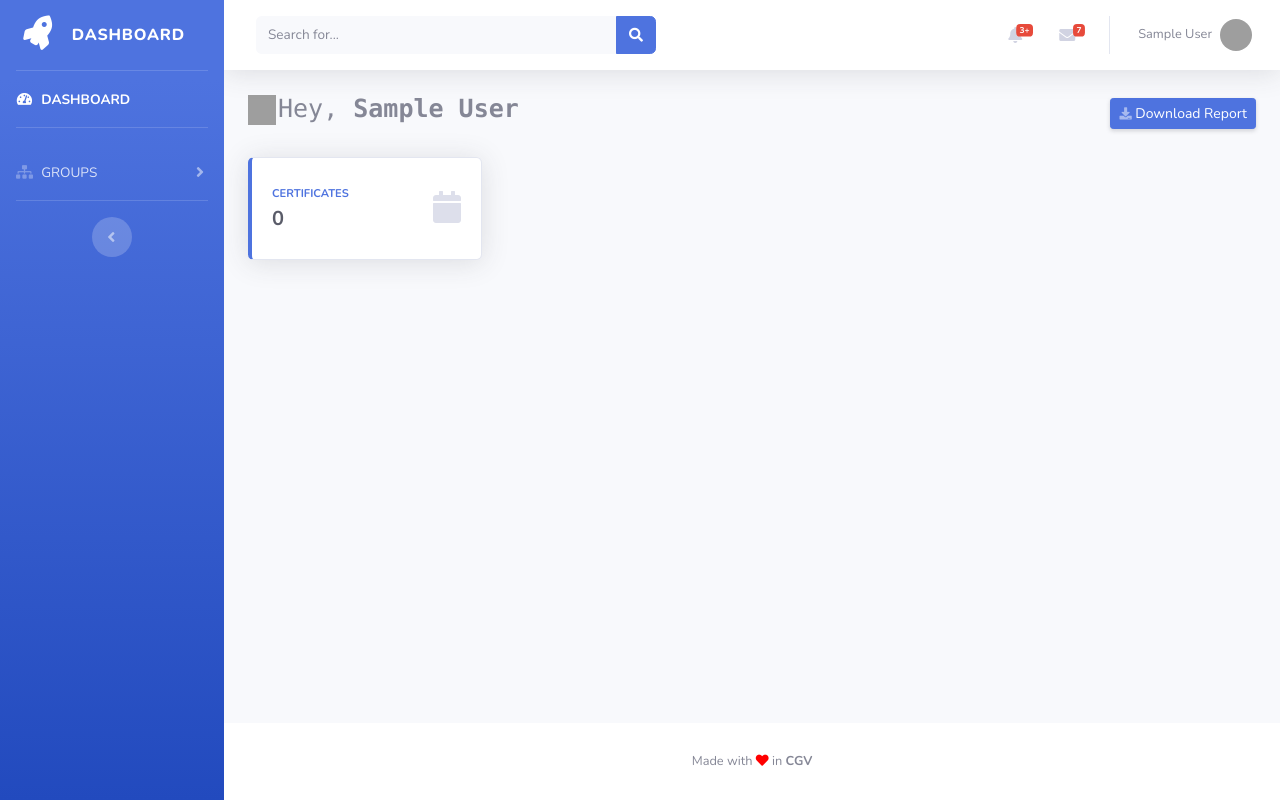
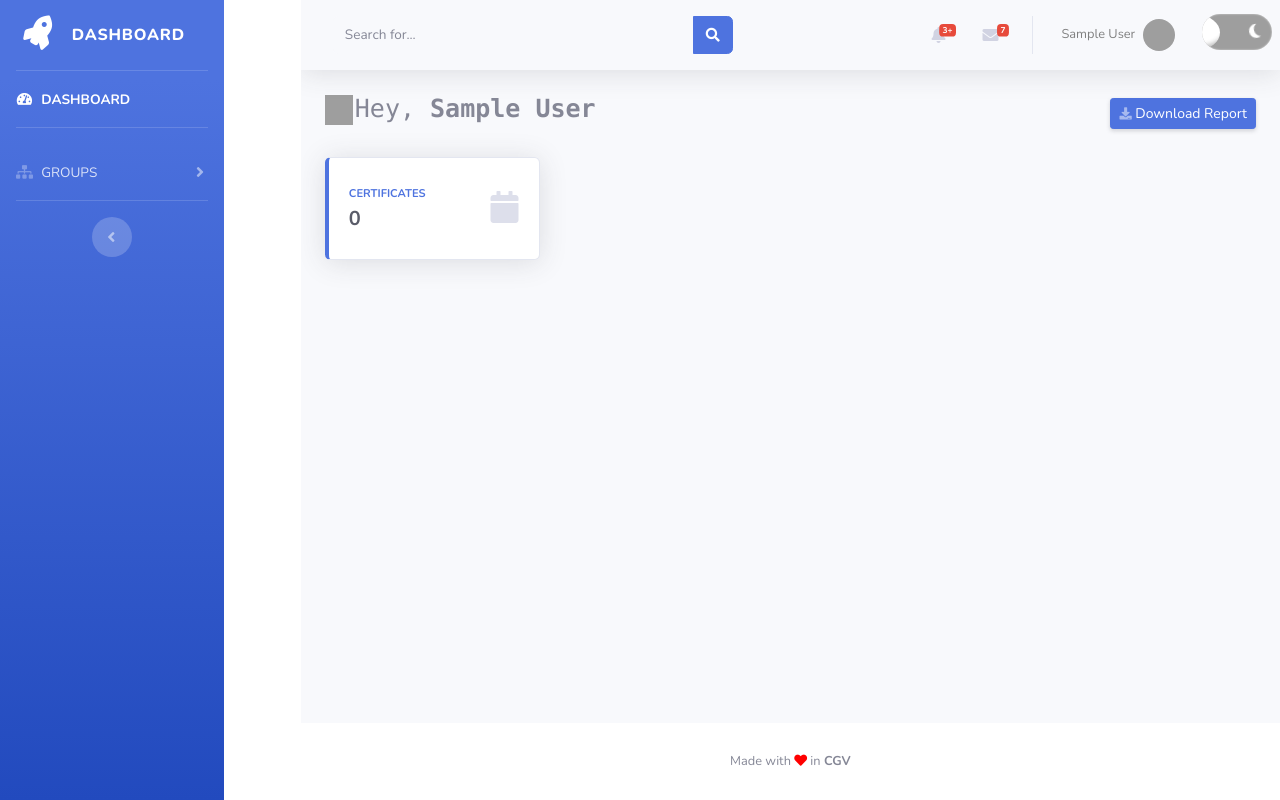
Before and after one commit to vigneshshettyin/Flask-Generate-Certificate, a Flask app: page /dashboard in a window 1280 px wide. Run offline with Flask 2, Linux system fonts and the light colour scheme; the visitor is signed in with stand-in values (Sample User, id 1); data comes from the database, SQL or seed files in the repository; data that the repository does not hold is empty; some libraries are stand-ins or nearby versions; grey boxes are pictures that could not be loaded.

Commit message:
added the dark mode in dashboard

```diff
--- a/templates/dashboard.html
+++ b/templates/dashboard.html
@@ -3,7 +3,7 @@
 
 
                 <!-- Begin Page Content -->
-                <div class="container-fluid">
+                <div class="container-fluid maincontent">
 
                     <!-- Page Heading -->
                     <div class="d-sm-flex align-items-center justify-content-between mb-4">
@@ -19,7 +19,7 @@
                         <div class="col-xl-3 col-md-6 mb-4">
                             <div class="card border-left-primary shadow h-100 py-2">
                                 <div class="card-body">
-                                    <div class="row no-gutters align-items-center">
+                                    <div class="row no-gutters align-items-center" style="background:#fff;">
                                         <div class="col mr-2">
                                             <div class="text-xs font-weight-bold text-primary text-uppercase mb-1">
                                                 Certificates</div>
--- a/templates/layout.html
+++ b/templates/layout.html
@@ -33,10 +33,41 @@
     <link href="{{ url_for('static', filename='css/simple-notify.min.css') }}" rel="stylesheet">
     <script src="{{ url_for('static', filename='js/simple-notify.min.js') }}"></script>
 
+    <link rel="stylesheet" href="{{ url_for('static', filename='css/darkmode.css') }}">
+<style>
+.navbar-nav
+{
+    margin-right:6vw;
+}
+.sticky-footer
+{
+    background-color: #fff;
+}
+.switch
+{
+    top:2rem;
+}
+.username
+{
+    color: gray;
+}
+.dark-mode row
+{
+    background-color: #fff;
+}
+.dark-mode .maincontent , .dark-mode #content , .dark-mode .sticky-footer , .dark-mode .navbar ,.dark-mode .username
+{
+    background-color: black;
+    color: #fff;
+}
+</style>
 </head>
 
 <body id="page-top">
 
+<!-- dark mode toggle -->
+  <input type="checkbox" id="toggle" name="checkbox" class="switch" onclick="myfun()">
+  <!-- dark mode toggle end -->
     <!-- Page Wrapper -->
     <div id="wrapper">
 
@@ -142,7 +173,7 @@
             <div id="content">
 
                 <!-- Topbar -->
-                <nav class="navbar navbar-expand navbar-light bg-white topbar mb-4 static-top shadow">
+                <nav class="navbar navbar-expand navbar-light topbar mb-4 static-top shadow">
 
                     <!-- Sidebar Toggle (Topbar) -->
                     <button id="sidebarToggleTop" class="btn btn-link d-md-none rounded-circle mr-3">
@@ -316,7 +347,7 @@
                         <li class="nav-item dropdown no-arrow">
                             <a class="nav-link dropdown-toggle" href="#" id="userDropdown" role="button"
                                 data-toggle="dropdown" aria-haspopup="true" aria-expanded="false">
-                                <span class="mr-2 d-none d-lg-inline text-gray-600 small">{{ user.name }}</span>
+                                <span class="mr-2 d-none d-lg-inline username small">{{ user.name }}</span>
                                 <img class="img-profile rounded-circle" src="{{ user.profile_image }}">
                             </a>
                             <!-- Dropdown - User Information -->
@@ -353,7 +384,7 @@
             <!-- End of Main Content -->
             <!-- End of Main Content -->
             <!-- Footer -->
-            <footer class="sticky-footer bg-white">
+            <footer class="sticky-footer">
                 <div class="container my-auto">
                     <div class="copyright text-center my-auto">
                         <span> Made with <i class="fa fa-heart" style="color: red;"></i> in <strong>CGV</strong></span>
@@ -424,6 +455,7 @@
         $('#summernote').summernote();
     });
   </script>
+   <script src="{{ url_for('static', filename='js/darkmode.js') }}"></script>
 
 
 </body>
```
